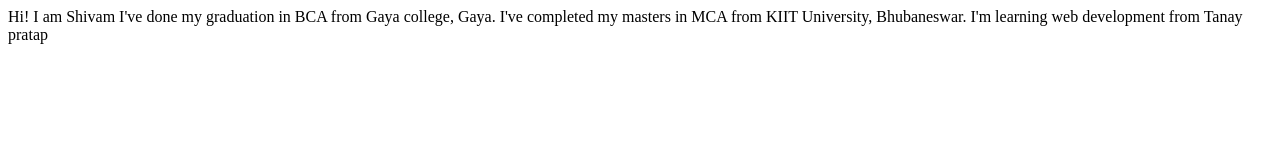
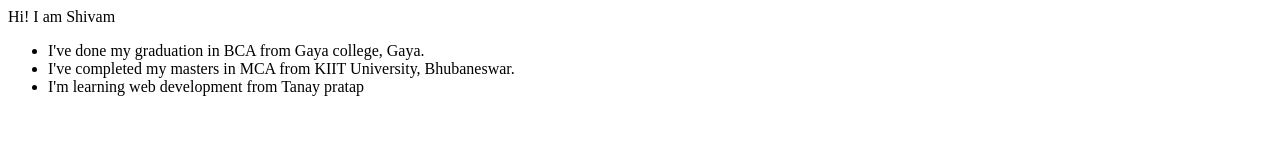
Before and after one commit to shivlloyd/markThree, a plain HTML site: page index.html in a window 1280 px wide. Drawn offline with Linux system fonts and the light colour scheme.

Commit message:
style: added bullet points

```diff
--- a/index.html
+++ b/index.html
@@ -8,8 +8,10 @@
 </head>
 <body>
     Hi! I am Shivam
-    I've done my graduation in BCA from Gaya college, Gaya.
-    I've completed my masters in MCA from KIIT University, Bhubaneswar.
-    I'm learning web development from Tanay pratap
+    <ul>
+    <li>I've done my graduation in BCA from Gaya college, Gaya.</li>
+    <li>I've completed my masters in MCA from KIIT University, Bhubaneswar.</li>
+    <li>I'm learning web development from Tanay pratap</li>
+    </ul>
 </body>
 </html>
```
